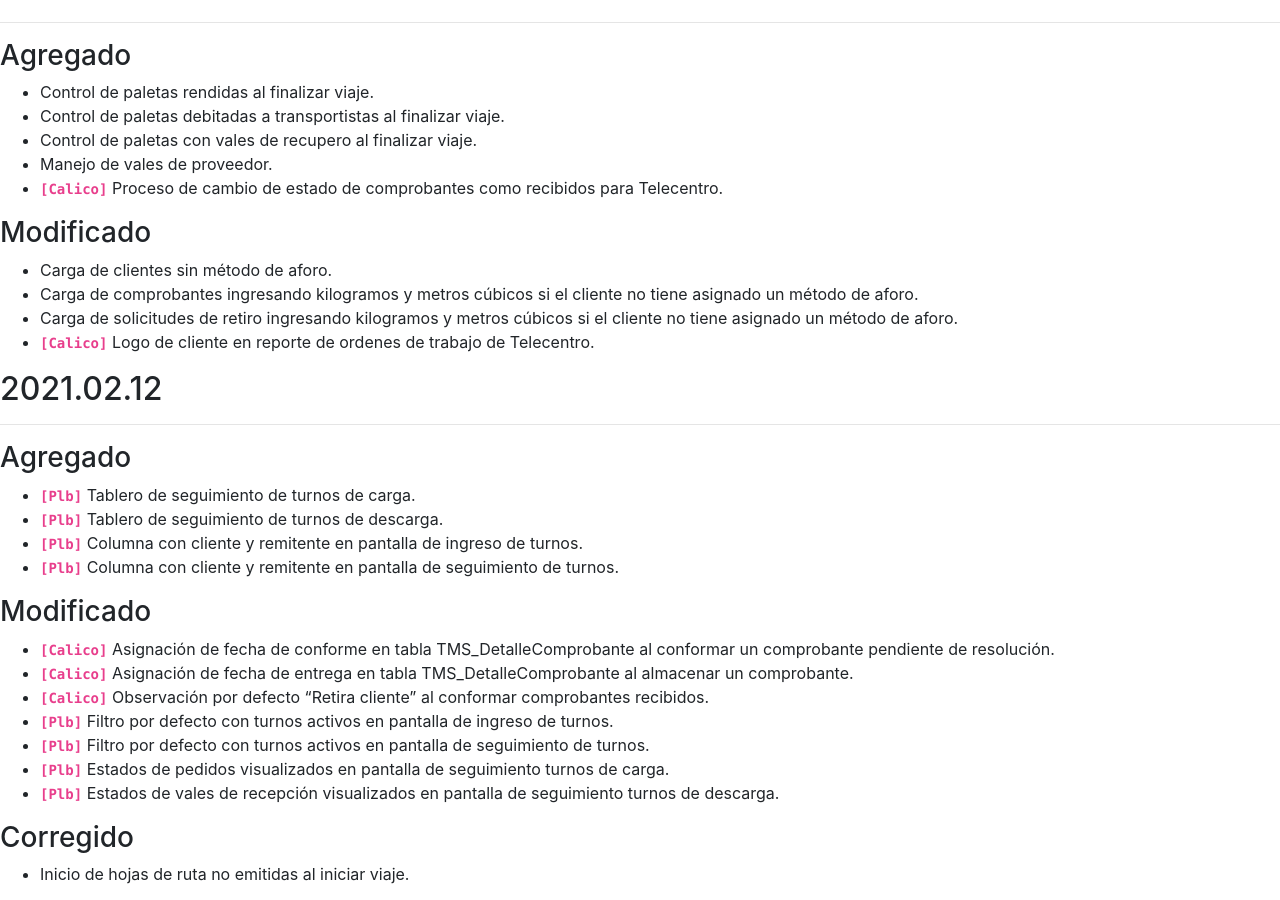
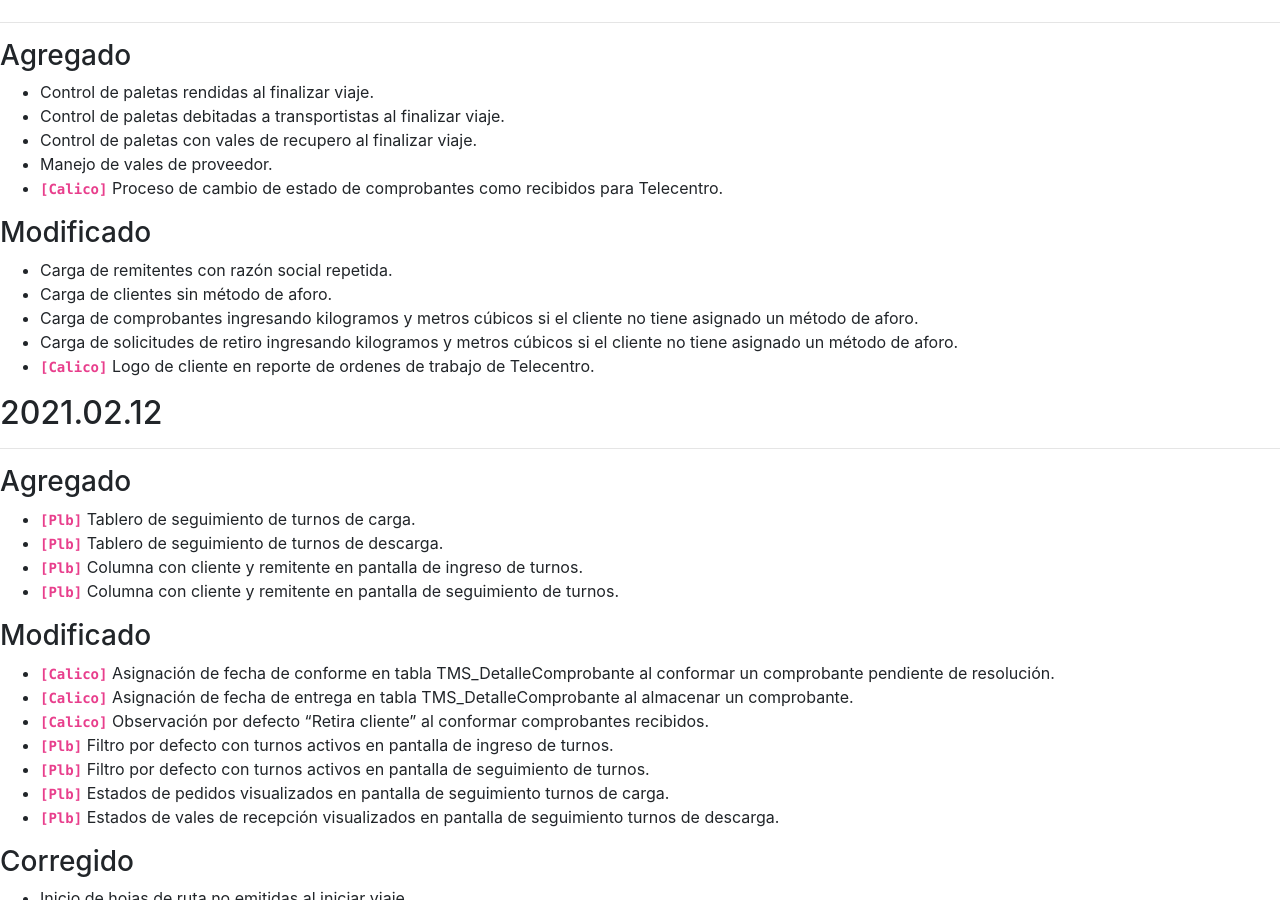
Before and after one commit to msanchez-brainsys/msanchez-brainsys.github.io, a Jekyll site: the page built from registro-cambios.markdown, in a window 1280 px wide and 900 px high, scrolled down 401 px. Built offline with Jekyll 4.4.1, drawn with Linux system fonts in a browser that asks for light colours.

Commit message:
Se agrego nuevo cambio en lanzamiento 2021.03.04

```diff
--- a/registro-cambios.markdown
+++ b/registro-cambios.markdown
@@ -48,6 +48,7 @@ El formato esta basado en [Keep a Changelog](https://keepachangelog.com/es-ES/1.
 - **`[Calico]`** Proceso de cambio de estado de comprobantes como recibidos para Telecentro.
 
 ### Modificado
+- Carga de remitentes con razón social repetida.
 - Carga de clientes sin método de aforo.
 - Carga de comprobantes ingresando kilogramos y metros cúbicos si el cliente no tiene asignado un método de aforo.
 - Carga de solicitudes de retiro ingresando kilogramos y metros cúbicos si el cliente no tiene asignado un método de aforo.
```
